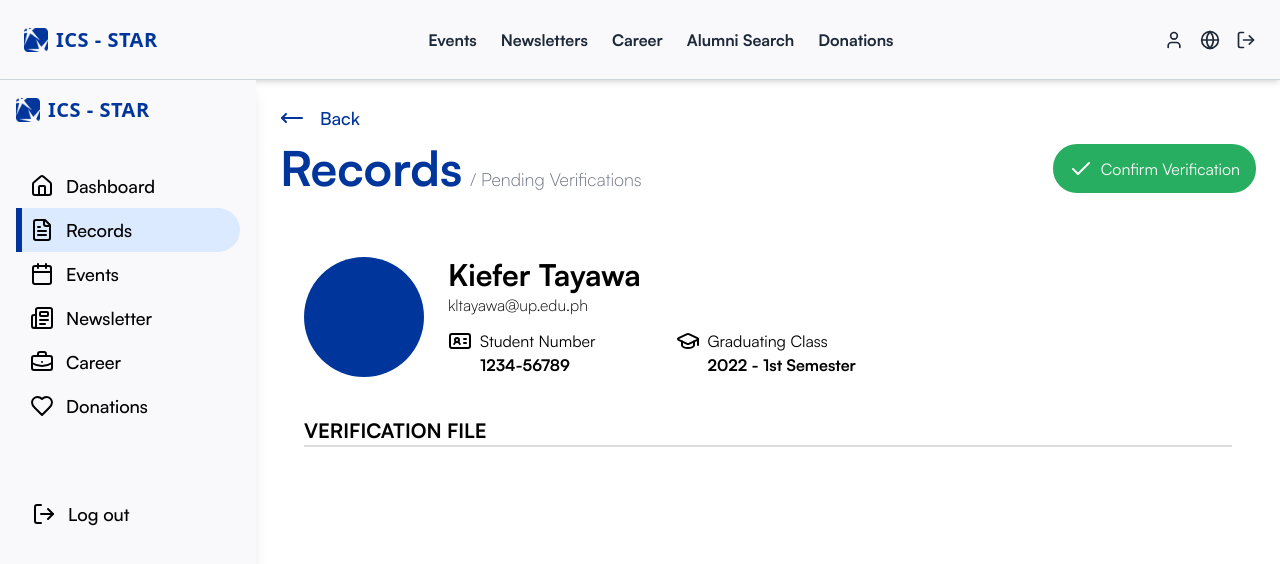
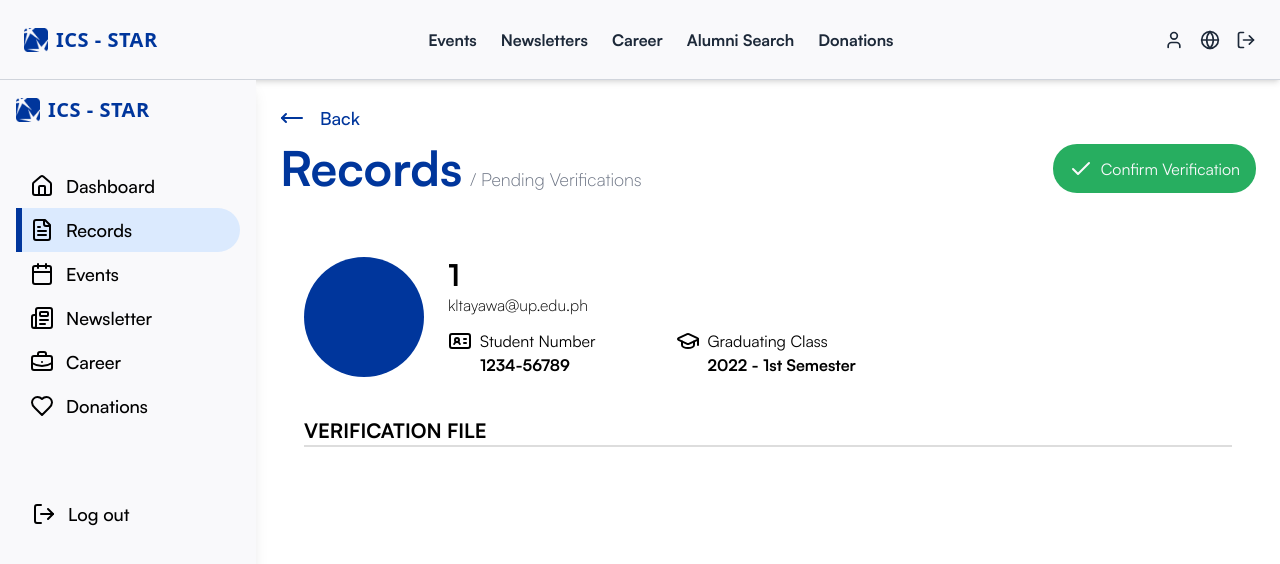
Before and after one commit to cazhiareese/ICS-STAR, a React (Vite) app in the folder app/: page /admin/records/verification-confirmation/1 in a window 1280 px wide. Shown: the top 564 px of the page. Built offline with nearby package versions, Linux system fonts and the light colour scheme; no server answers.

Commit message:
feat: integrate user verification

```diff
--- a/app/src/App.jsx
+++ b/app/src/App.jsx
@@ -66,7 +66,7 @@ function App() {
             <Route index element={<AdminRecords/>}/>
             <Route path=":userid" element={<AdminUserDetails/>}/>
             <Route path="pending-verifications" element={<AdminPendingVerifications/>}/>
-            <Route path="verification-confirmation/:id" element={<AdminVerificationConfirmation/>}/>
+            <Route path="verification-confirmation/:userid" element={<AdminVerificationConfirmation/>}/>
           </Route>
           <Route path="events" element={<AdminEvents />} />
           <Route path="newsletter" element={<AdminNewsletter />} />
--- a/app/src/RootPages/AdminPages/Records/adminpendingverifications.jsx
+++ b/app/src/RootPages/AdminPages/Records/adminpendingverifications.jsx
@@ -171,7 +171,7 @@ function AdminPendingVerifications() {
               <tr
                 key={index}
                 className="hover:bg-gray-100 cursor-pointer"
-                onClick={() => {navigate(`/admin/records/verification-confirmation/${user.id}`)}}
+                onClick={() => {navigate(`/admin/records/verification-confirmation/${user.user_id}`)}}
               >
                 {/* User image */}
                 <td>
@@ -197,9 +197,9 @@ function AdminPendingVerifications() {
       <div className='flex flex-col lg:hidden'>
         {/* User Card */}
         {pendingUsers.map((user) => (
-          <div key={user.id}
+          <div key={user.user_id}
           className='flex w-full p-3 hover:bg-gray-100 cursor-pointer'
-          onClick={() => {navigate(`/admin/records/verification-confirmation/${user.id}`)}}>
+          onClick={() => {navigate(`/admin/records/verification-confirmation/${user.user_id}`)}}>
             {/* Image placeholder */}
             <div className="w-12 h-12 bg-gray-300 rounded-full"></div>
             <div className='flex justify-between flex-1'>
--- a/app/src/RootPages/AdminPages/Records/adminverificationconfirmation.jsx
+++ b/app/src/RootPages/AdminPages/Records/adminverificationconfirmation.jsx
@@ -1,12 +1,32 @@
-import React from 'react'
+import { React, useEffect, useState } from 'react'
 import { MoveLeft, Check, IdCard, GraduationCap } from 'lucide-react'
-import { Navigate, useNavigate } from 'react-router-dom'
+import { Navigate, useNavigate , useParams } from 'react-router-dom'
+import axios from 'axios';
 
 function AdminVerificationConfirmation() {
   const navigate = useNavigate()
 
+  const [user, setUser] = useState({})
+
+  const API_BASE_URL = import.meta.env.VITE_BACKEND_URL;
+  const { userid } = useParams();
+
+  useEffect(() => {
+    // Get the details of the user
+    // axios.get(`${API_BASE_URL}`)
+    console.log(userid)
+  })
+
   function verifyUser() {
-    alert('Confirmed verification!')
+    axios.put(`${API_BASE_URL}/admin/confirm/${userid}`)
+    .then(response => {
+      // console.log("Verification /Successful:", response.data);
+      alert(`Confirmed verification of user ${userid} !`)
+      console.log(response)
+    })
+    .catch(error => {
+      console.error("Error verifying user:", error);
+    });
   }
 
   return (
@@ -36,7 +56,7 @@ function AdminVerificationConfirmation() {
           <div className='bg-primary rounded-full h-30 w-30'></div>
             <div className='flex flex-col justify-between ml-6'>
               <div>
-                <p className='font-satoshi-bold text-3xl'> Kiefer Tayawa </p>
+                <p className='font-satoshi-bold text-3xl'> {userid} </p>
                 <p className='font-satoshi-light'> kltayawa@up.edu.ph</p>
               </div>
             {/* Student number and graduating class */}
```
